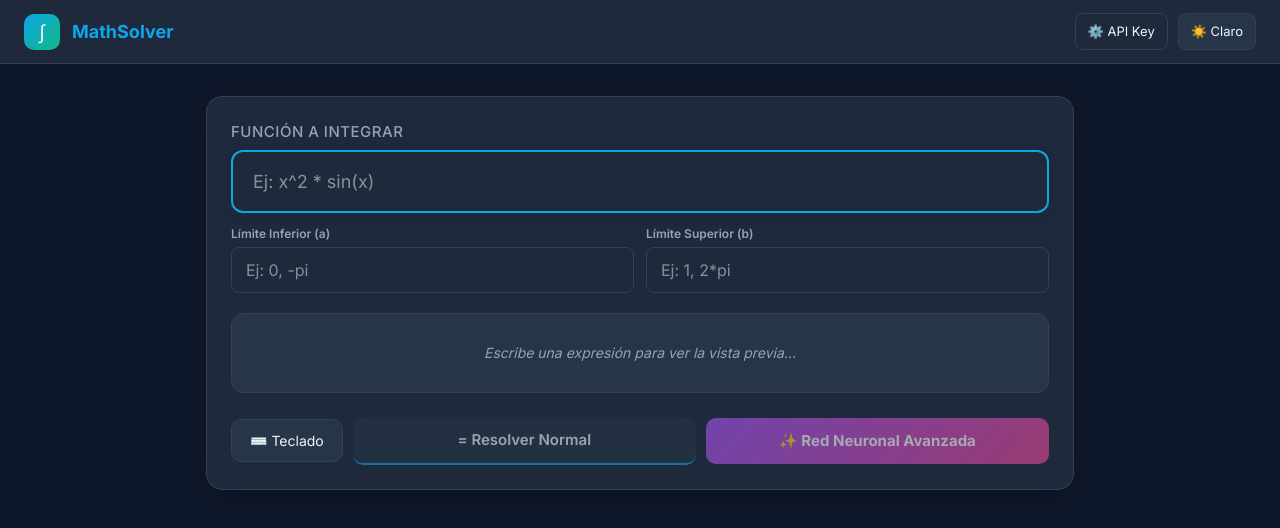
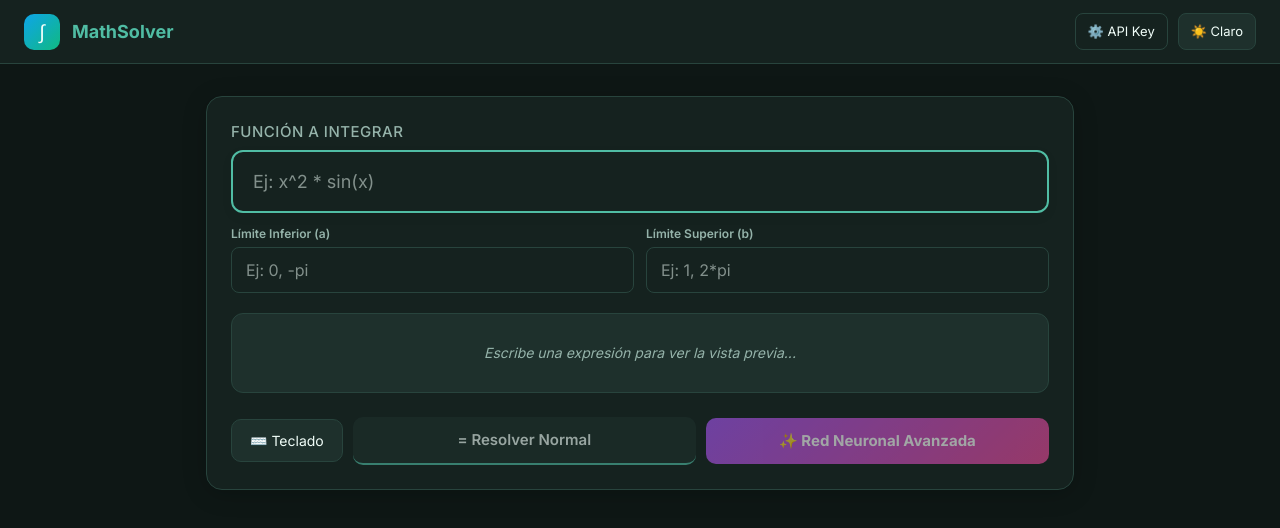
Before and after one commit to JuPaps/resolver-integrales-web, a React (Vite) app: page / in a window 1280 px wide. Shown: the top 528 px of the page. Built offline with nearby package versions, Linux system fonts and the light colour scheme.

Commit message:
Update color palette to Seagreen and Canary

```diff
--- a/src/App.tsx
+++ b/src/App.tsx
@@ -260,7 +260,7 @@ export default function App() {
 
         {result?.success && (
           <div style={{ display: 'flex', flexDirection: 'column', gap: 20 }}>
-            <div style={{ background: isUsingAI ? 'linear-gradient(135deg, rgba(168,85,247,0.12), rgba(236,72,153,0.12))' : 'linear-gradient(135deg, rgba(14,165,233,0.12), rgba(16,185,129,0.12))', border: `1px solid ${isUsingAI ? 'rgba(168,85,247,0.3)' : 'rgba(14,165,233,0.3)'}`, borderRadius: 16, padding: 24 }}>
+            <div style={{ background: isUsingAI ? 'linear-gradient(135deg, rgba(168,85,247,0.12), rgba(236,72,153,0.12))' : 'linear-gradient(135deg, rgba(80,189,164,0.12), rgba(255,208,0,0.12))', border: `1px solid ${isUsingAI ? 'rgba(168,85,247,0.3)' : 'rgba(80,189,164,0.3)'}`, borderRadius: 16, padding: 24 }}>
               <div style={{ fontSize: 12, fontWeight: 600, color: isUsingAI ? '#d946ef' : v('color-primary'), marginBottom: 12 }}>RESPUESTA FINAL</div>
               <div style={{ fontSize: 20, color: v('color-text'), overflowX: 'auto', paddingBottom: 8 }}>
                 <KatexInline latex={`F(x) = ${result.solution_latex}`} />
@@ -320,7 +320,7 @@ export default function App() {
                     )}
 
                     <Line type="monotone" dataKey="fx" name="f(x)" stroke={v('color-primary')} dot={false} strokeWidth={3} isAnimationActive={false} />
-                    <Line type="monotone" dataKey="Fx" name="F(x)" stroke="#10b981" dot={false} strokeWidth={3} isAnimationActive={false} />
+                    <Line type="monotone" dataKey="Fx" name="F(x)" stroke={v('color-accent')} dot={false} strokeWidth={3} isAnimationActive={false} />
                   </ComposedChart>
                 </ResponsiveContainer>
               </div>
--- a/src/index.css
+++ b/src/index.css
@@ -1,26 +1,26 @@
 @import "tailwindcss";
 
 :root {
-  --color-primary: #0ea5e9;
-  --color-primary-dark: #0284c7;
-  --color-accent: #10b981;
-  --color-bg: #0f172a;
-  --color-surface: #1e293b;
-  --color-surface-2: #273548;
-  --color-border: #334155;
-  --color-text: #f1f5f9;
-  --color-text-muted: #94a3b8;
+  --color-primary: #50bda4; /* Medium Seagreen */
+  --color-primary-dark: #3a9781;
+  --color-accent: #ffb800; /* Deep Canary */
+  --color-bg: #0e1715;
+  --color-surface: #15221f;
+  --color-surface-2: #1e302c;
+  --color-border: #28443d;
+  --color-text: #f0fdf8;
+  --color-text-muted: #95b3aa;
   --color-error: #f87171;
-  --color-warning: #fbbf24;
+  --color-warning: #ffd000; /* Bright Canary */
 }
 
 .light {
-  --color-bg: #f0f4f8;
+  --color-bg: #f5fbfa;
   --color-surface: #ffffff;
-  --color-surface-2: #e8edf4;
-  --color-border: #cbd5e1;
-  --color-text: #0f172a;
-  --color-text-muted: #475569;
+  --color-surface-2: #e4f3ef;
+  --color-border: #c7e1db;
+  --color-text: #132420;
+  --color-text-muted: #53776d;
 }
 
 * { box-sizing: border-box; }
```
